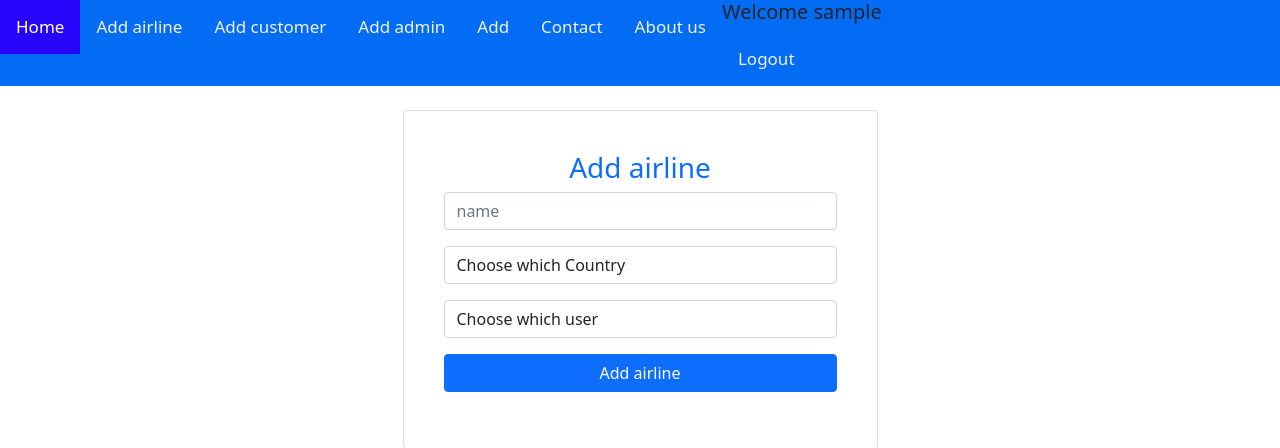
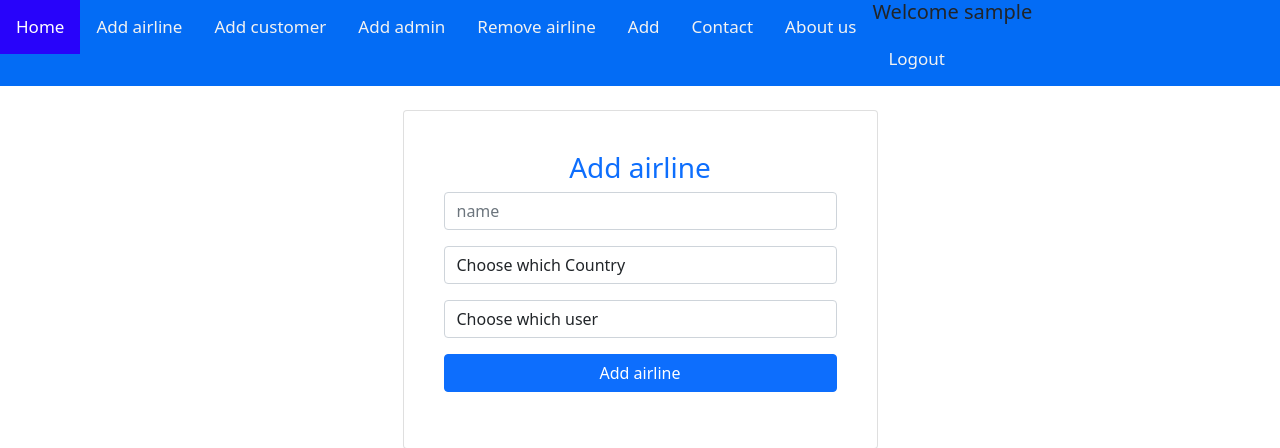
Before and after one commit to ofir6bd/flight-web-mySQL-Flask-React, a Flask app: page /add_airline in a window 1280 px wide. Shown: the top 448 px of the page. Run offline with Flask 2, Linux system fonts and the light colour scheme; a user stored in the database is signed in; data comes from the database, SQL or seed files in the repository; data that the repository does not hold is empty; parts of the project's set-up code (start-up, migrations or seed data) failed here and were passed over; some libraries are stand-ins or nearby versions.

Commit message:
finished remove_airline

```diff
--- a/DAL.py
+++ b/DAL.py
@@ -81,7 +81,6 @@ class DataLayer(object):
         except (IntegrityError, DataError, DatabaseError, InterfaceError, InvalidRequestError, BuildError) as e:
             db.session.rollback()
             print(f"Error: {e}")
-            # customError(str(e))
             flash(f"An error occured !", "danger")
             return False
 
@@ -91,8 +90,11 @@ class DataLayer(object):
             with app.app_context():
                 db.session.delete(obj)
                 db.session.commit()
+                return True
         except Exception as e:
             print(f"Error: {e}")
+            flash(f"An error occured !", "danger")
+            return False
 
     def check_user_and_pass(self):
         try:
--- a/Facades/AdministratorFacade.py
+++ b/Facades/AdministratorFacade.py
@@ -26,8 +26,10 @@ class AdministratorFacade(FacadeBase):
         dal_obj = DataLayer()
         return dal_obj.insert_obj(new_admin)
 
-    def remove_airline(airline):
-        pass
+    def remove_airline(self):
+        dal_obj = DataLayer(id=self.id,table1=AirlineCompanies)
+        airline = dal_obj.get_by_id()
+        return dal_obj.delete_obj(airline)
 
     def remove_customer(customer):
         pass
--- a/Facades/CustomerFacade.py
+++ b/Facades/CustomerFacade.py
@@ -13,10 +13,9 @@ class CustomerFacade(FacadeBase):
         pass
 
     def remove_ticket(self):
-        dal_obj = DataLayer(id=self.id,table=Tickets)
+        dal_obj = DataLayer(id=self.id,table1=Tickets)
         ticket = dal_obj.get_by_id()
-        dal_obj.delete_obj(ticket)
-        print('record deleted')
+        return dal_obj.delete_obj(ticket)
 
     def get_my_ticket(self,ticket):
         pass
--- a/Forms_templates/admin_forms.py
+++ b/Forms_templates/admin_forms.py
@@ -71,6 +71,14 @@ def get_admin_user_list():
             final_list.append((i.id, i.username))
     return final_list
 
+def get_all_airlines():
+    final_list = []
+    final_list.append((0, 'Airline company'))
+    fac_obj = AnonymousFacade()
+    airlines = fac_obj.get_all_airlines()
+    for i in airlines:
+        final_list.append((i.id, i.name))
+    return final_list
 
 class add_airline_form(FlaskForm):
     name = StringField('Name', validators=[DataRequired()])
@@ -120,3 +128,10 @@ class add_admin_form(FlaskForm):
     def __init__(self, *args, **kwargs):
         super(add_admin_form, self).__init__(*args, **kwargs)
         self.user.choices = get_admin_user_list()
+
+
+class remove_airline_form(FlaskForm):
+    airline_company_id = SelectField('Airline Company', validators=[DataRequired()], coerce=int)
+    def __init__(self, *args, **kwargs):
+        super(remove_airline_form, self).__init__(*args, **kwargs)
+        self.airline_company_id.choices = get_all_airlines()
--- a/Routes_files/admin_routes.py
+++ b/Routes_files/admin_routes.py
@@ -14,7 +14,7 @@ from Forms_templates.customer_forms import update_customer_form
 from flask import Flask, redirect, url_for,request, render_template, session, flash
 from flask_login import UserMixin, login_user, LoginManager,login_required, logout_user,current_user
 from per_req_Wrappers import require_admin_role
-from Forms_templates.admin_forms import add_airline_form,add_customer_form,add_admin_form
+from Forms_templates.admin_forms import add_airline_form,add_customer_form,add_admin_form,remove_airline_form
 from models import UserRoles,Users,Administrators,Customers, Countries,AirlineCompanies,Flights,Tickets
 from app import db
 from Facades.AdministratorFacade import AdministratorFacade
@@ -83,3 +83,63 @@ def add_admin():
         title="Add admin",
         btn_action="Add admin",
         )
+
+@login_required
+@require_admin_role
+def remove_airline():
+    form = remove_airline_form()
+    if form.validate_on_submit():
+        fac_obj = AdministratorFacade(id=form.airline_company_id.data)
+        res = fac_obj.remove_airline()
+        # airline_company = AirlineCompanies.query.get(form.airline_company_id.data)
+        if res:
+            flash(f"Airline company removed", "success")
+        return redirect(url_for('index'))
+    return render_template("admin/Remove_airline.html",
+        form=form,
+        text="Remove airline",
+        title="Remove airline",
+        btn_action="Remove airline",
+        )
+
+# @login_required
+# @require_admin_role
+# def remove_customer():
+#     form = remove_customer_form()
+#     if form.validate_on_submit():
+#         fac_obj = AdministratorFacade(id=form.country.data)
+#         country = fac_obj.get_country_by_id()
+#         fac_obj = AdministratorFacade(id=form.user.data)
+#         user = fac_obj.get_user_by_id()
+#         fac_obj = AdministratorFacade(name=form.name.data, country_id=country.id,user_id=user.id)
+#         res = fac_obj.add_airline()
+#         if res:
+#             flash(f"Customer removed", "success")
+#         return redirect(url_for('index'))
+#     return render_template("admin/remove_customer.html",
+#         form=form,
+#         text="Remove customer",
+#         title="Remove customer",
+#         btn_action="Remove customer",
+#         )
+
+# @login_required
+# @require_admin_role
+# def remove_admin():
+#     form = remove_admin_form()
+#     if form.validate_on_submit():
+#         fac_obj = AdministratorFacade(id=form.country.data)
+#         country = fac_obj.get_country_by_id()
+#         fac_obj = AdministratorFacade(id=form.user.data)
+#         user = fac_obj.get_user_by_id()
+#         fac_obj = AdministratorFacade(name=form.name.data, country_id=country.id,user_id=user.id)
+#         res = fac_obj.add_airline()
+#         if res:
+#             flash(f"Administrator removed", "success")
+#         return redirect(url_for('index'))
+#     return render_template("admin/remove_admin.html",
+#         form=form,
+#         text="Remove admin",
+#         title="Remove admin",
+#         btn_action="Remove admin",
+#         )
--- a/routes.py
+++ b/routes.py
@@ -28,7 +28,7 @@ from werkzeug.routing import BuildError
 from Forms_templates.general_forms import search_flights_form
 from per_req_Wrappers import *
 from Routes_files.customer_routes import update_customer
-from Routes_files.admin_routes import add_airline,add_customer,add_admin
+from Routes_files.admin_routes import add_airline,add_customer,add_admin,remove_airline
 
 # from Routes_files.customer_routes import *
 
@@ -149,6 +149,9 @@ app.add_url_rule('/update_customer', view_func=update_customer, methods=("GET",
 app.add_url_rule('/add_airline', view_func=add_airline,  methods=("GET", "POST"), strict_slashes=False)
 app.add_url_rule('/add_customer', view_func=add_customer,  methods=("GET", "POST"), strict_slashes=False)
 app.add_url_rule('/add_admin', view_func=add_admin,  methods=("GET", "POST"), strict_slashes=False)
+app.add_url_rule('/remove_airline', view_func=remove_airline,  methods=("GET", "POST"), strict_slashes=False)
+# app.add_url_rule('/remove_customer', view_func=remove_customer,  methods=("GET", "POST"), strict_slashes=False)
+# app.add_url_rule('/remove_admin', view_func=remove_admin,  methods=("GET", "POST"), strict_slashes=False)
 
 
 # Airline company routes
--- a/templates/base.html
+++ b/templates/base.html
@@ -21,6 +21,7 @@
             <a href="{{url_for('add_airline')}}">Add airline</a>
             <a href="{{url_for('add_customer')}}">Add customer</a>
             <a href="{{url_for('add_admin')}}">Add admin</a>
+            <a href="{{url_for('remove_airline')}}">Remove airline</a>
         {% endif %}
         {% if session['user_role'] == 'airline': %}
         <a href="">Add</a>
```
Also changed, not shown: templates/admin/remove_airline.html (added, +60 -0 lines).
